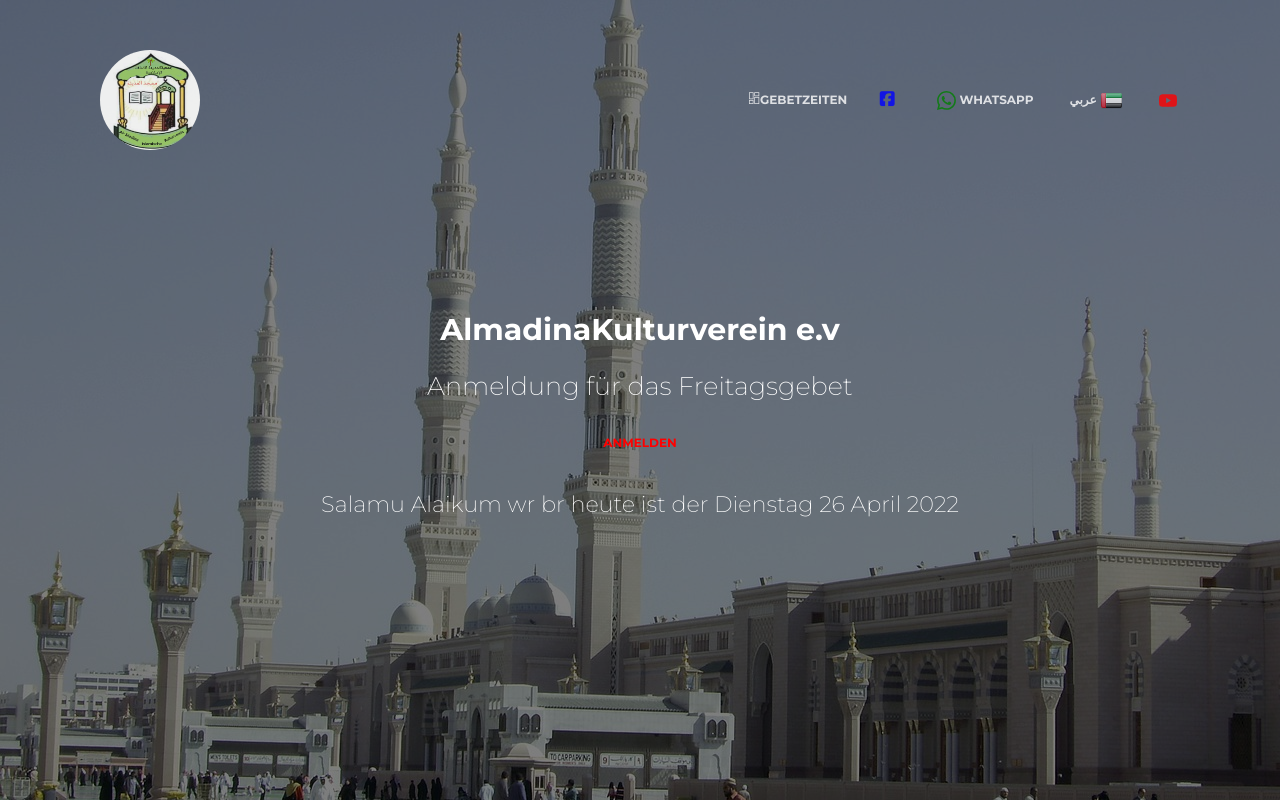
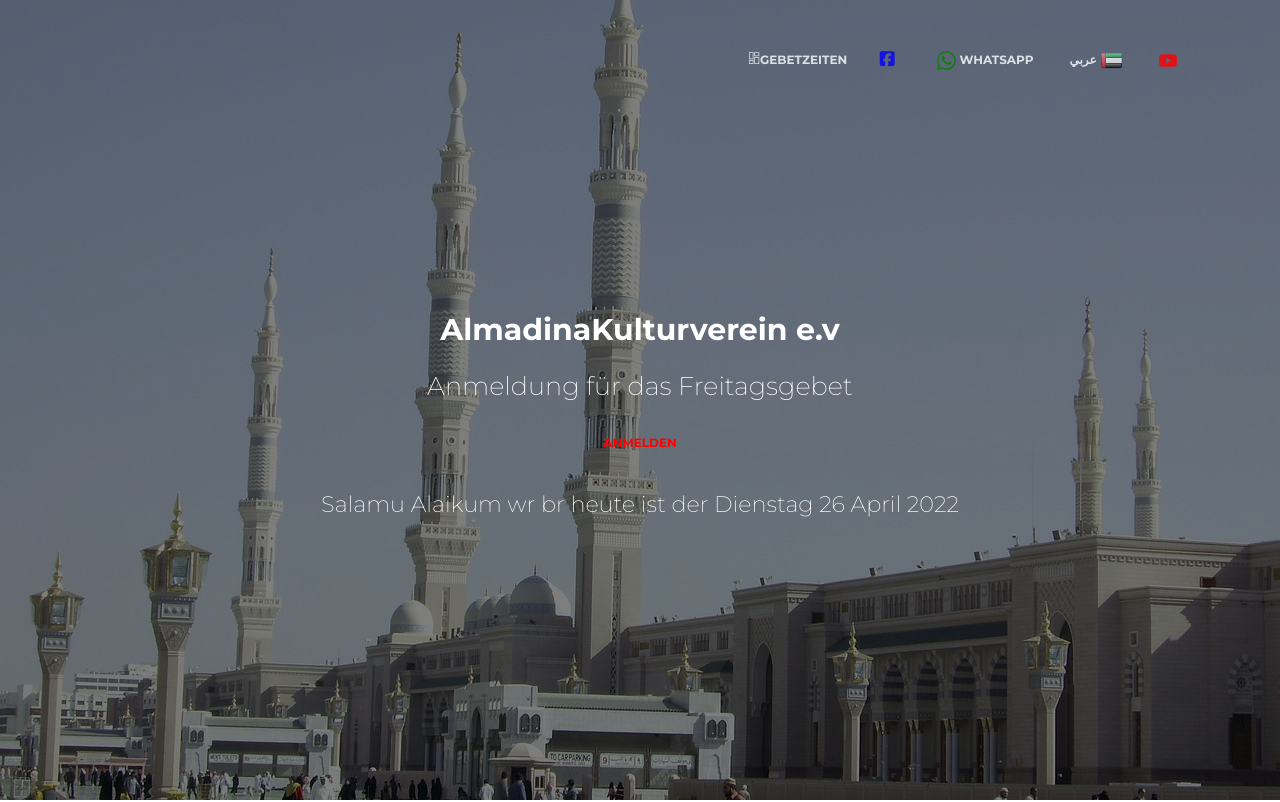
Before and after one commit to MohamedBelhedi/unserVereinProbe, a website: page index.html in a window 1280 px wide. Shown: the top 802 px of the page. Drawn offline with nearby package versions, Linux system fonts and the light colour scheme; some packages are replaced by stand-ins of ours; a script that the page names is missing.

Commit message:
Update index.html

```diff
--- a/index.html
+++ b/index.html
@@ -52,9 +52,9 @@ The above copyright notice and this permission notice shall be included in all c
   <nav class="navbar navbar-expand-lg fixed-top navbar-transparent " color-on-scroll="300">
     <div class="container">
       <div class="navbar-translate">
-        <a class="navbar-brand" href="#" rel="tooltip" title="Coded by Creative Tim" data-placement="bottom" target="_blank">
+       <!-- <a class="navbar-brand" href="#" rel="tooltip" title="Coded by Creative Tim" data-placement="bottom" target="_blank">
           <img class="almadina" src="./assets/img/Almadina2.jpeg"/>
-        </a>
+        </a>-->
         <button class="navbar-toggler navbar-toggler" type="button" data-toggle="collapse" data-target="#navigation" aria-controls="navigation-index" aria-expanded="false" aria-label="Toggle navigation">
           <span class="navbar-toggler-bar bar1"></span>
           <span class="navbar-toggler-bar bar2"></span>
```
